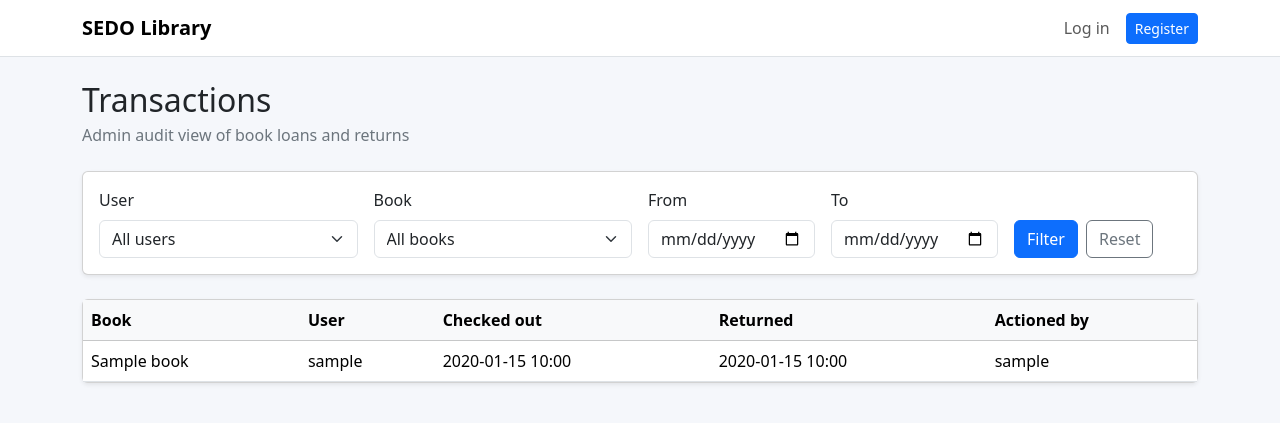
After one commit to leep1000/SEDO_Year_3, a Flask app: template app/templates/transactions.html in a window 1280 px wide. The commit adds this page. Shown: the top 423 px of the page. Run offline with Flask 3, Linux system fonts and the light colour scheme; the template is opened without the code that fills it: most values are stand-ins (such as "Sample title", 1, 10 or a date in 2020); parts of the project's set-up code (start-up, migrations or seed data) failed here and were passed over.

Commit message:
Add admin transaction audit filters

```diff
--- a/app/templates/base.html
+++ b/app/templates/base.html
@@ -21,6 +21,7 @@
               <a class="nav-link" href="{{ url_for('library.account') }}">Account</a>
               {% if session.role == "admin" %}
                 <a class="nav-link" href="{{ url_for('library.users') }}">Users</a>
+                <a class="nav-link" href="{{ url_for('library.transactions') }}">Transactions</a>
               {% endif %}
               <span class="badge text-bg-light border">{{ session.username }} - {{ session.role }}</span>
               <form class="d-inline" method="post" action="{{ url_for('library.logout') }}">
--- /dev/null
+++ b/app/templates/transactions.html
@@ -0,0 +1,84 @@
+{% extends "base.html" %}
+{% block title %}Transactions{% endblock %}
+{% block content %}
+<section class="d-flex flex-column flex-lg-row justify-content-between gap-3 align-items-lg-center mb-4">
+  <div>
+    <h1 class="h2 mb-1">Transactions</h1>
+    <p class="text-secondary mb-0">Admin audit view of book loans and returns</p>
+  </div>
+</section>
+
+<section class="card shadow-sm mb-4">
+  <div class="card-body">
+    <form class="row g-3 align-items-end" method="get">
+      <div class="col-md-3">
+        <label class="form-label" for="user_id">User</label>
+        <select class="form-select" id="user_id" name="user_id">
+          <option value="">All users</option>
+          {% for user in users %}
+            <option value="{{ user.id }}" {% if filters.user_id == user.id|string %}selected{% endif %}>{{ user.username }}</option>
+          {% endfor %}
+        </select>
+      </div>
+      <div class="col-md-3">
+        <label class="form-label" for="book_id">Book</label>
+        <select class="form-select" id="book_id" name="book_id">
+          <option value="">All books</option>
+          {% for book in books %}
+            <option value="{{ book.id }}" {% if filters.book_id == book.id|string %}selected{% endif %}>{{ book.title }}</option>
+          {% endfor %}
+        </select>
+      </div>
+      <div class="col-md-2">
+        <label class="form-label" for="start_date">From</label>
+        <input class="form-control" id="start_date" name="start_date" type="date" value="{{ filters.start_date or '' }}">
+      </div>
+      <div class="col-md-2">
+        <label class="form-label" for="end_date">To</label>
+        <input class="form-control" id="end_date" name="end_date" type="date" value="{{ filters.end_date or '' }}">
+      </div>
+      <div class="col-md-2 d-flex gap-2">
+        <button class="btn btn-primary" type="submit">Filter</button>
+        <a class="btn btn-outline-secondary" href="{{ url_for('library.transactions') }}">Reset</a>
+      </div>
+    </form>
+  </div>
+</section>
+
+<section class="card shadow-sm">
+  <div class="table-responsive">
+    <table class="table table-hover align-middle mb-0">
+      <thead class="table-light">
+        <tr>
+          <th>Book</th>
+          <th>User</th>
+          <th>Checked out</th>
+          <th>Returned</th>
+          <th>Actioned by</th>
+        </tr>
+      </thead>
+      <tbody data-testid="transactions-results">
+        {% for loan in loans %}
+        <tr>
+          <td>{{ loan.book.title if loan.book else "Deleted book" }}</td>
+          <td>{{ loan.user.username if loan.user else "Deleted user" }}</td>
+          <td>{{ loan.checked_out_at[:16].replace("T", " ") }}</td>
+          <td>
+            {% if loan.returned_at %}
+              {{ loan.returned_at[:16].replace("T", " ") }}
+            {% else %}
+              <span class="badge text-bg-warning">Active</span>
+            {% endif %}
+          </td>
+          <td>{{ loan.actioned_by.username if loan.actioned_by else "System" }}</td>
+        </tr>
+        {% else %}
+        <tr>
+          <td class="text-center text-secondary py-5" colspan="5">No transactions found.</td>
+        </tr>
+        {% endfor %}
+      </tbody>
+    </table>
+  </div>
+</section>
+{% endblock %}
```
Also changed, not shown: app/repository.py (+44 -0 lines), app/routes.py (+21 -0 lines), tests/test_transactions.py (added, +73 -0 lines).
